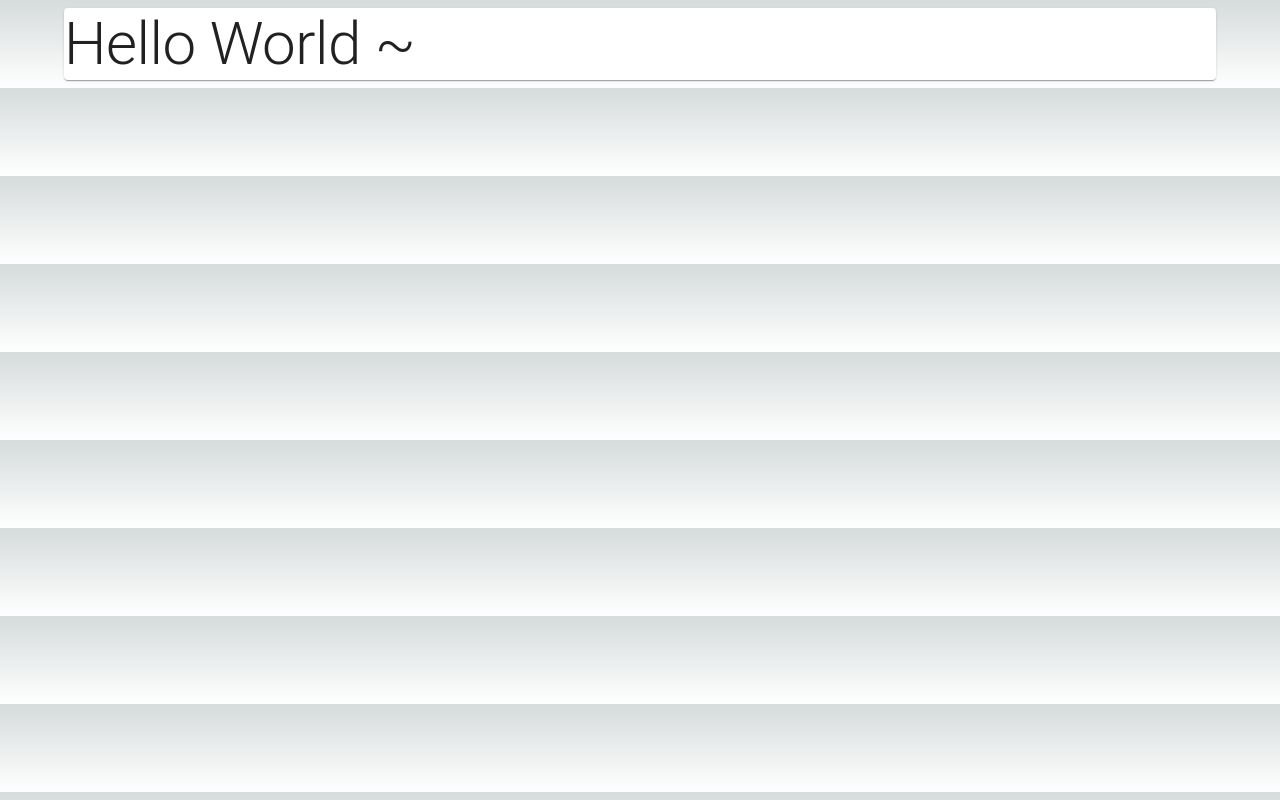
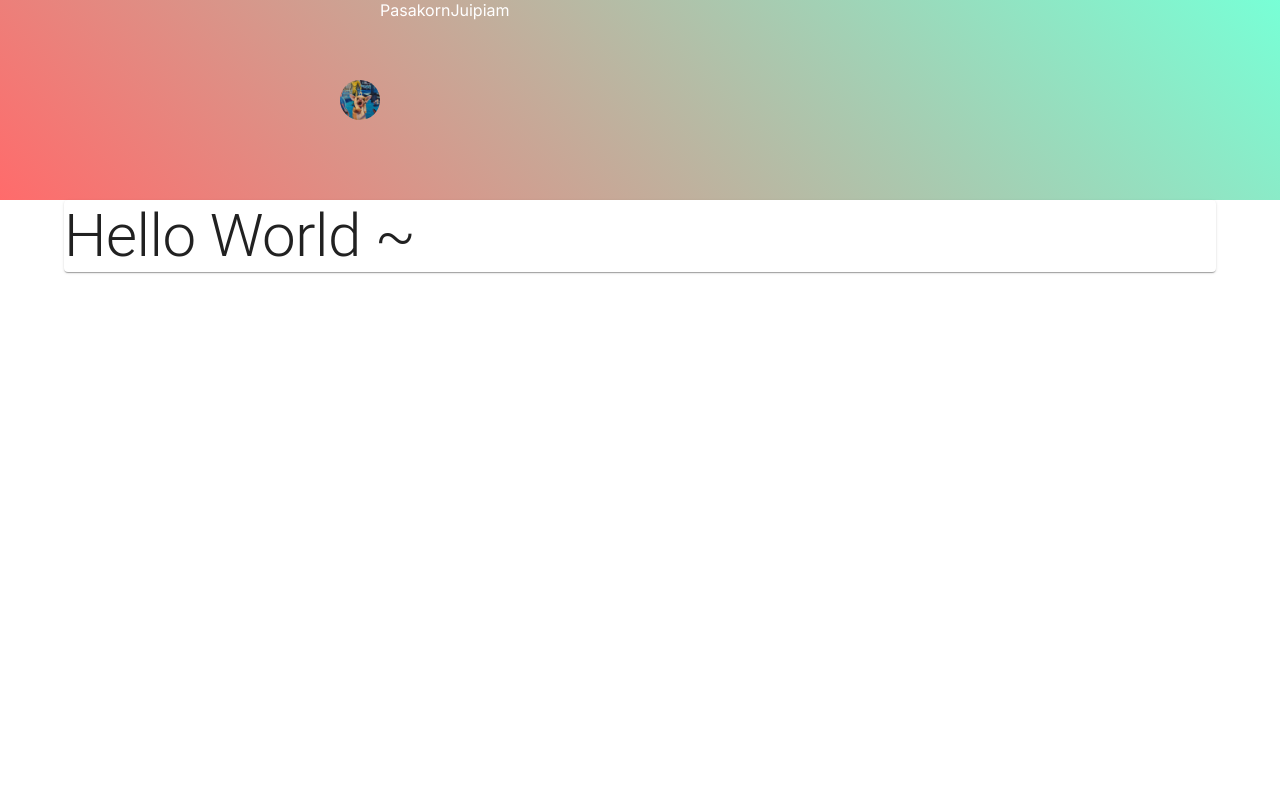
Before and after one commit to tatatatam/pp-tam, a Next.js app: page / in a window 1280 px wide. Built offline with nearby package versions, Linux system fonts and the light colour scheme.

Commit message:
add layoout

```diff
--- /dev/null
+++ b/src/app/containers/top-banner.css
@@ -0,0 +1,30 @@
+.container {
+  height: 200px;
+  width: 100%;
+  background: linear-gradient(45deg, #ff6b6b, #78ffd6); /* Example gradient colors */
+  color: #ffffff; /* Banner text color */
+}
+
+.avatar-profile {
+  width: 150px;
+  height: 150px;
+
+}
+
+.avatar-container {
+  display: flex;
+  align-items: center;
+  justify-content: center;
+
+  height: 200px;
+}
+
+.profile-set {
+  display: flex;
+  max-width: 600px;
+  margin: auto;
+}
+
+.profile-name {
+  width: 100%;
+}
--- /dev/null
+++ b/src/app/containers/top-banner.tsx
@@ -0,0 +1,20 @@
+import "./top-banner.css";
+import { Avatar } from "@mui/material";
+
+const TopBanner = () => (
+  <>
+    <div className="container">
+      <div className="profile-set">
+        <div className="avatar-container">
+          <Avatar className="avatar-profile" alt="Remy Sharp" src="/dog.jpg" />
+        </div>
+        <div className="profile-name">
+          <span>Pasakorn</span>
+          <span>Juipiam</span>
+        </div>
+      </div>
+    </div>
+  </>
+);
+
+export default TopBanner;
--- a/src/app/globals.css
+++ b/src/app/globals.css
@@ -1,7 +1,3 @@
-@tailwind base;
-@tailwind components;
-@tailwind utilities;
-
 :root {
   --foreground-rgb: 0, 0, 0;
   --background-start-rgb: 214, 219, 220;
@@ -18,10 +14,5 @@
 
 body {
   color: rgb(var(--foreground-rgb));
-  background: linear-gradient(
-      to bottom,
-      transparent,
-      rgb(var(--background-end-rgb))
-    )
-    rgb(var(--background-start-rgb));
+
 }
--- a/src/app/layout.tsx
+++ b/src/app/layout.tsx
@@ -1,22 +1,24 @@
-import './globals.css'
-import type { Metadata } from 'next'
-import { Inter } from 'next/font/google'
+import "./globals.css";
+import type { Metadata } from "next";
+import { Inter } from "next/font/google";
 
-const inter = Inter({ subsets: ['latin'] })
+const inter = Inter({ subsets: ["latin"] });
 
 export const metadata: Metadata = {
-  title: 'Create Next App',
-  description: 'Generated by create next app',
-}
+  title: "Create Next App",
+  description: "Generated by create next app",
+};
 
 export default function RootLayout({
   children,
 }: {
-  children: React.ReactNode
+  children: React.ReactNode;
 }) {
   return (
     <html lang="en">
-      <body className={inter.className}>{children}</body>
+      <body className={inter.className} style={{ margin: "0px" }}>
+        {children}
+      </body>
     </html>
-  )
+  );
 }
--- a/src/app/page.tsx
+++ b/src/app/page.tsx
@@ -1,12 +1,14 @@
 // app/page.js - no directives needed
-import Box from '@mui/material/Box';
-import Card from '@mui/material/Card';
-import Container from '@mui/material/Container';
-import Typography from '@mui/material/Typography';
+import Box from "@mui/material/Box";
+import Card from "@mui/material/Card";
+import Container from "@mui/material/Container";
+import Typography from "@mui/material/Typography";
+import TopBanner from "./containers/top-banner";
 
 export default function Home() {
   return (
     <main>
+      <TopBanner></TopBanner>
       <Container>
         <Box>
           <Card>
```
Also changed, not shown: public/dog.jpg (added).
